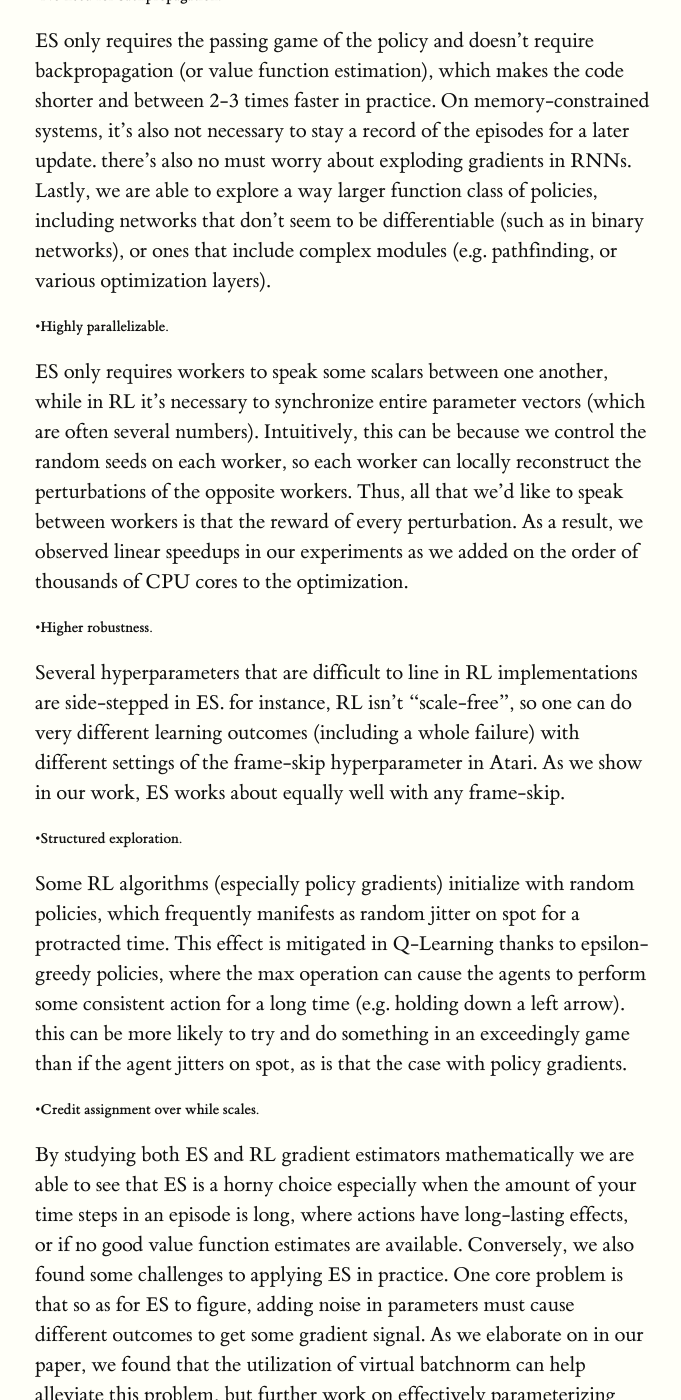
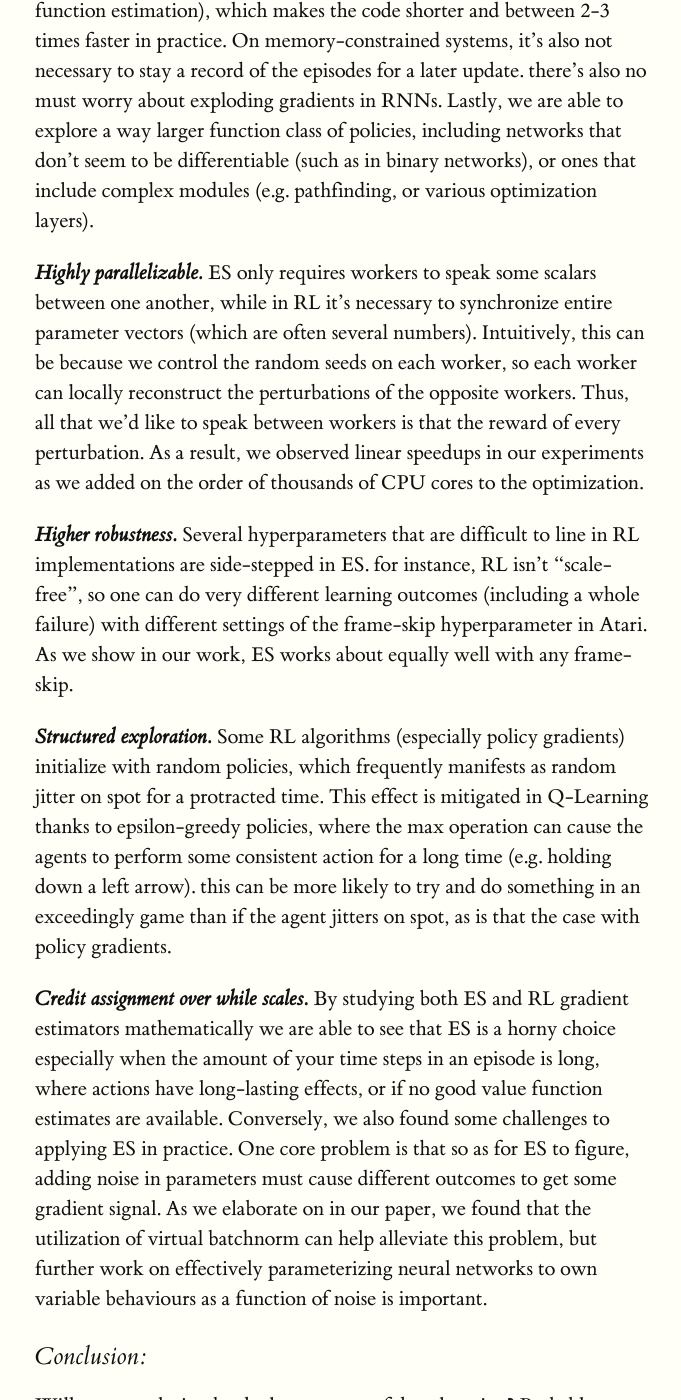
Before and after one commit to 3hargav/3hargav.github.io, a Jekyll site: the page built from _posts/2020-10-26-neuro-algo-rl.md, in a window 1280 px wide and 1400 px high, scrolled down 3941 px. Shown: the whole window, without its empty margins (125-806 px from the left). Built offline with Jekyll 4.4.1, drawn with Linux system fonts in a browser that asks for light colours; some of the changed text lies outside the part shown.

```diff
--- a/_posts/2020-10-26-neuro-algo-rl.md
+++ b/_posts/2020-10-26-neuro-algo-rl.md
@@ -35,19 +35,19 @@ Starting from this original population,{% include marginfigure.html id="generic"
 ## Trade-offs between ES and RL:
 
 ES enjoys multiple advantages over RL algorithms (some of them are a touch technical):
-#### •No need for backpropagation.
+***No need for backpropagation.***
 ES only requires the passing game of the policy and doesn't require backpropagation (or value function estimation), which makes the code shorter and between 2-3 times faster in practice. On memory-constrained systems, it's also not necessary to stay a record of the episodes for a later update. there's also no must worry about exploding gradients in RNNs. Lastly, we are able to explore a way larger function class of policies, including networks that don't seem to be differentiable (such as in binary networks), or ones that include complex modules (e.g. pathfinding, or various optimization layers).
 
-#### •Highly parallelizable.
+***Highly parallelizable.***
 ES only requires workers to speak some scalars between one another, while in RL it's necessary to synchronize entire parameter vectors (which are often several numbers). Intuitively, this can be because we control the random seeds on each worker, so each worker can locally reconstruct the perturbations of the opposite workers. Thus, all that we'd like to speak between workers is that the reward of every perturbation. As a result, we observed linear speedups in our experiments as we added on the order of thousands of CPU cores to the optimization.
 
-#### •Higher robustness.
+***Higher robustness.***
 Several hyperparameters that are difficult to line in RL implementations are side-stepped in ES. for instance, RL isn't “scale-free”, so one can do very different learning outcomes (including a whole failure) with different settings of the frame-skip hyperparameter in Atari. As we show in our work, ES works about equally well with any frame-skip.
 
-#### •Structured exploration.
+***Structured exploration.***
 Some RL algorithms (especially policy gradients) initialize with random policies, which frequently manifests as random jitter on spot for a protracted time. This effect is mitigated in Q-Learning thanks to epsilon-greedy policies, where the max operation can cause the agents to perform some consistent action for a long time (e.g. holding down a left arrow). this can be more likely to try and do something in an exceedingly game than if the agent jitters on spot, as is that the case with policy gradients.
 
-#### •Credit assignment over while scales.
+***Credit assignment over while scales.***
 By studying both ES and RL gradient estimators mathematically we are able to see that ES is a horny choice especially when the amount of your time steps in an episode is long, where actions have long-lasting effects, or if no good value function estimates are available.
 Conversely, we also found some challenges to applying ES in practice. One core problem is that so as for ES to figure, adding noise in parameters must cause different outcomes to get some gradient signal. As we elaborate on in our paper, we found that the utilization of virtual batchnorm can help alleviate this problem, but further work on effectively parameterizing neural networks to own variable behaviours as a function of noise is important.
 
```
